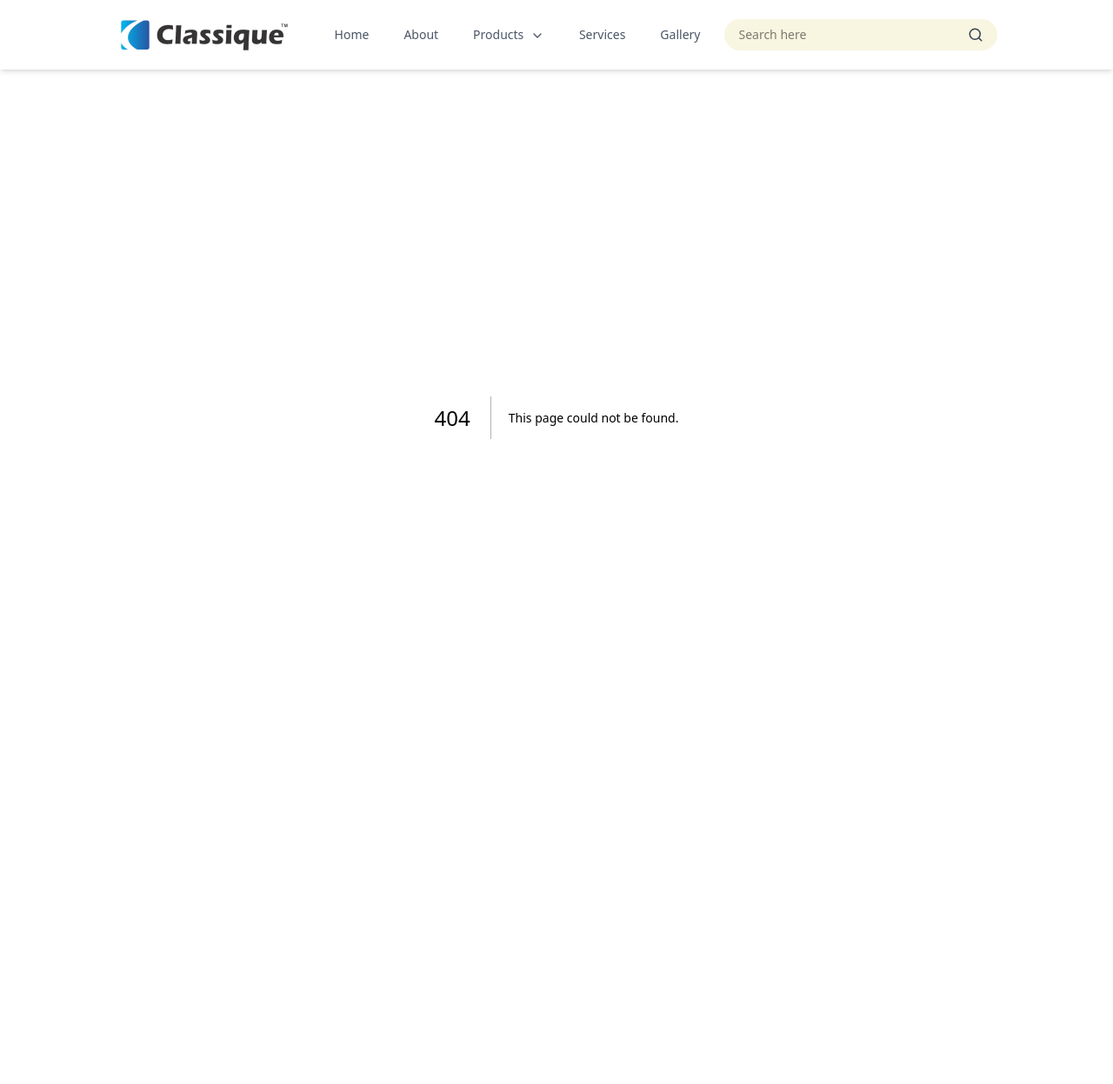
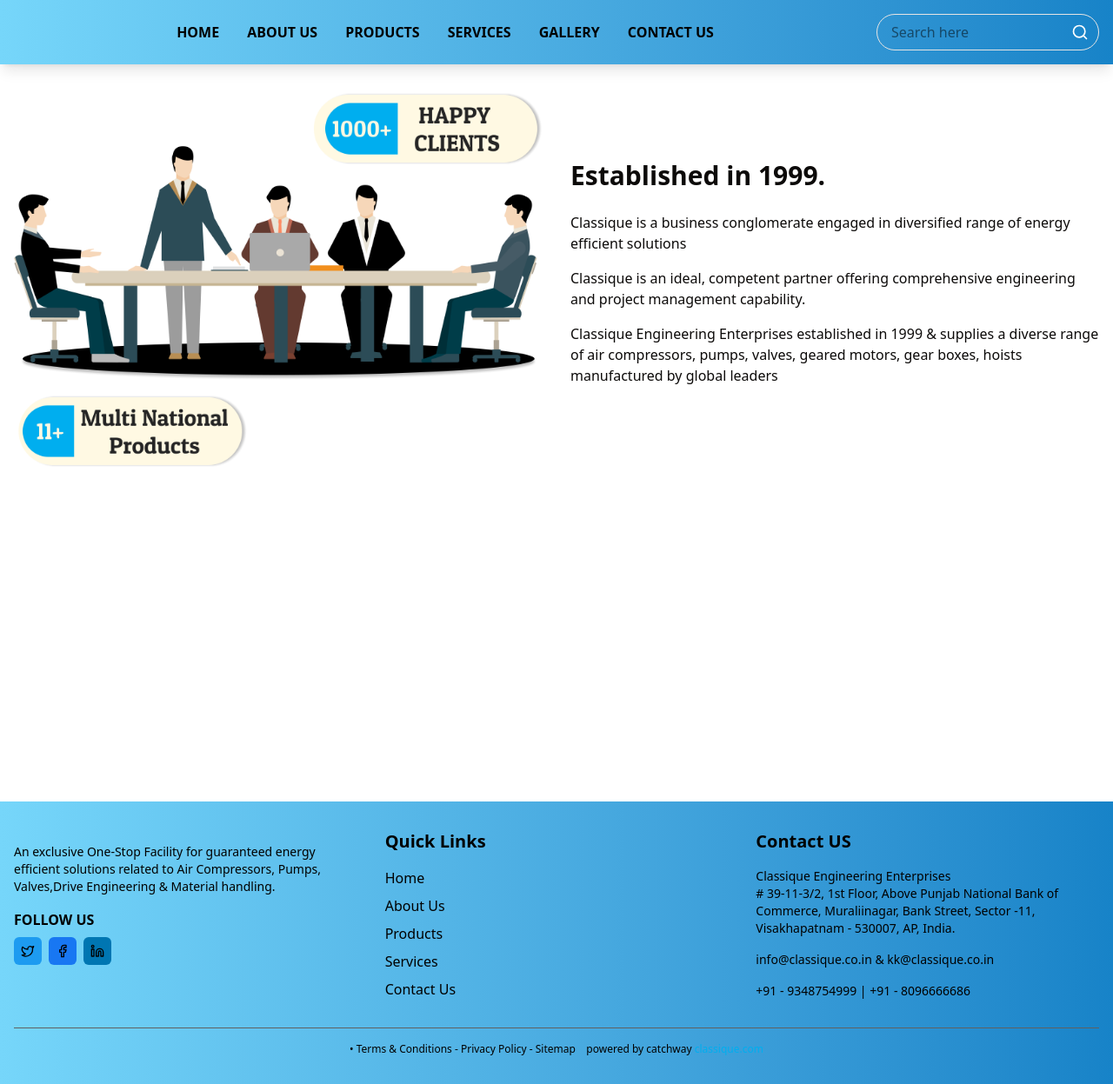
Before and after one commit to dinokage/vishwambhara, a Next.js app: page /about in a window 1280 px wide. Before the commit this address had no page. Shown: the whole page at 87% size. Before the commit the page ends 880 px from the top, so only its background shows below. Built offline with nearby package versions, Linux system fonts and the light colour scheme.

Commit message:
added header,footer and about us

```diff
--- /dev/null
+++ b/src/app/about/page.tsx
@@ -0,0 +1,6 @@
+import Aboutuspage from "@/components/aboutus/about"
+export default function About() {
+    return (
+        <Aboutuspage/>
+    )
+}
--- a/src/app/layout.tsx
+++ b/src/app/layout.tsx
@@ -2,6 +2,7 @@
 import { Geist, Geist_Mono } from "next/font/google";
 import "./globals.css";
 import Navbar from "@/components/NavBar";
+import Footer from "@/components/ui/footer";
 
 const geistSans = Geist({
   variable: "--font-geist-sans",
@@ -30,6 +31,8 @@
       >
         <Navbar />
         {children}
+        <Footer/>
+
       </body>
     </html>
   );
--- a/src/components/NavBar.tsx
+++ b/src/components/NavBar.tsx
@@ -1,138 +1,99 @@
-'use client'
+"use client";
 
-import { useState } from 'react'
-import Link from 'next/link'
-import Image from "next/image"
-import { Menu, ChevronDown, Search } from 'lucide-react'
-// import { Button } from '@/components/ui/button'
-import {
-  DropdownMenu,
-  DropdownMenuContent,
-  DropdownMenuItem,
-  DropdownMenuTrigger,
-} from "@/components/ui/dropdown-menu"
-// import { RainbowButton } from '@/components/ui/rainbow-button'
+import { useRouter } from "next/navigation";
+import Link from "next/link";
+import { Search } from "lucide-react";
+import { useEffect, useState } from "react";
 
-const navItems = [
-  { name: 'Home', href: '/' },
-  { name: 'About', href: '/about' },
-  {
-    name: 'Products',
-    href: '/products',
-    dropdown: [
-      { name: 'IT Services', href: '/it-services' },
-      { name: 'Engineering services', href: '/engg-services' },
-    ],
-  },
-  { name: 'Services', href: '/projects' },
-  { name: 'Gallery', href: '/gallery' },
-]
+export default function Navbar() {
+  const [isRouterReady, setIsRouterReady] = useState(false);
+  const router = useRouter();
 
-const Navbar = () => {
-  const [isOpen, setIsOpen] = useState(false)
+  useEffect(() => {
+    if (router) {
+      setIsRouterReady(true);
+    }
+  }, [router]);
+
+  const handleSearch = (event: React.FormEvent<HTMLFormElement>) => {
+    event.preventDefault();
+    const query = searchQuery.trim().toLowerCase();
+
+    if (isRouterReady) {
+      switch (query) {
+        case "home":
+          router.push("/");
+          break;
+        case "about us":
+          router.push("/about");
+          break;
+        case "products":
+          router.push("/products");
+          break;
+        case "services":
+          router.push("/services");
+          break;
+          case "contact us":
+          router.push("/ContactUs");
+          break;
+        case "gallery":
+          router.push("/gallery");
+          break;
+        default:
+          // Handle any other cases if needed
+          break;
+      }
+    }
+  };
+
+  const [searchQuery, setSearchQuery] = useState("");
 
   return (
-    <nav className="bg-white shadow-md w-screen">
-      <div className="container mx-auto px-4 py-2 sm:px-6 lg:px-8">
-        <div className="flex w-full justify-center h-16">
+    <header className="bg-gradient-to-l from-[#1783C8] to-[#76D6FA] text-black shadow-lg  sticky top-0 z-50">
+      <div className="container mx-auto px-4 py-4 flex flex-wrap items-center justify-between">
         <div className="flex items-center">
-            <div className="flex-shrink-0">
-              <Link href="/" className="text-2xl font-bold text-gray-800"><Image src="/logo.png" width={200} height={80} alt="HexaSphere"  /></Link>
+          <Link href="/" className="flex items-center">
+          </Link>
         </div>
-            <div className="hidden md:block">
-              <div className="ml-10 flex items-baseline space-x-4">
-                {navItems.map((item) => (
-                  item.dropdown ? (
-                    <DropdownMenu key={item.name}>
-                      <DropdownMenuTrigger className="text-gray-600 hover:text-gray-900 px-3 py-2 rounded-md text-sm font-medium focus:outline-none">
-                        {item.name} <ChevronDown className="inline-block ml-1 h-4 w-4" />
-                      </DropdownMenuTrigger>
-                      <DropdownMenuContent>
-                        {item.dropdown.map((subItem) => (
-                          <DropdownMenuItem key={subItem.name}>
-                            <Link href={subItem.href} className="w-full">
-                              {subItem.name}
+
+        <nav className="hidden md:flex space-x-8">
+          <Link href="/" className="hover:text-[#00aeef] font-bold">
+            HOME
           </Link>
-                          </DropdownMenuItem>
-                        ))}
-                      </DropdownMenuContent>
-                    </DropdownMenu>
-                  ) : (
-                    <Link
-                      key={item.name}
-                      href={item.href}
-                      className="text-gray-600 hover:text-gray-900 px-3 py-2 rounded-md text-sm font-medium"
-                    >
-                      {item.name}
+          <Link href="/about" className="hover:text-[#00aeef] font-bold">
+            ABOUT US
           </Link>
-                  )
-                ))}
-            <div className="flex items-center float-right bg-[#f8f5e1] rounded-full px-4 py-2">
+          <Link href="/products" className="hover:text-[#00aeef] font-bold">
+            PRODUCTS
+          </Link>
+          <Link href="/services" className="hover:text-[#00aeef] font-bold">
+            SERVICES
+          </Link>
+          <Link href="/gallery" className="hover:text-[#00aeef] font-bold">
+            GALLERY
+        </Link>
+
+           <Link href="/contact" className="hover:text-[#00aeef] font-bold">
+            CONTACT US
+          </Link>
+
+        </nav>
+
+        <div className="relative mt-4 md:mt-0 w-full md:w-auto">
+          <form onSubmit={handleSearch} className="w-full">
             <input
               type="text"
               placeholder="Search here"
-                className="bg-transparent border-none focus:outline-none text-sm w-32 md:w-48 lg:w-64"
+              className="w-full md:w-64 px-4 py-2 rounded-full border text-black"
+              value={searchQuery}
+              onChange={(e) => setSearchQuery(e.target.value)}
             />
-              <button className="ml-2 text-gray-700">
-                <Search size={18} />
+            <button type="submit" className="absolute right-3 top-1/2 transform -translate-y-1/2">
+              <Search className="h-5 w-5 text-white" />
             </button>
+          </form>
         </div>
       </div>
-              </div>
-              <div className="relative">
-            </div>
-          </div>
-          <div className="hidden md:block">
-          {/* <Button>Contact</Button> */}
-          </div>
-          <div className="md:hidden">
-            <button
-              onClick={() => setIsOpen(!isOpen)}
-              className="inline-flex items-center justify-center p-2 rounded-md text-gray-400 hover:text-gray-500 hover:bg-gray-100 focus:outline-none focus:ring-2 focus:ring-inset focus:ring-indigo-500"
-            >
-              <span className="sr-only">Open main menu</span>
-              <Menu className="block h-6 w-6" aria-hidden="true" />
-            </button>
-          </div>
-        </div>
-      </div>
-      {isOpen && (
-        <div className="md:hidden">
-          <div className="px-2 pt-2 pb-3 space-y-1 sm:px-3">
-            {navItems.map((item) => (
-              item.dropdown ? (
-                <div key={item.name} className="space-y-1">
-                  <div className="text-gray-600 px-3 py-2 rounded-md text-base font-medium">
-                    {item.name}
-                  </div>
-                  {item.dropdown.map((subItem) => (
-                    <Link
-                      key={subItem.name}
-                      href={subItem.href}
-                      className="text-gray-600 hover:text-gray-900 block px-3 py-2 rounded-md text-sm font-medium pl-6"
-                      onClick={() => setIsOpen(false)}
-                    >
-                      {subItem.name}
-                    </Link>
-                  ))}
-                </div>
-              ) : (
-                <Link
-                  key={item.name}
-                  href={item.href}
-                  className="text-gray-600 hover:text-gray-900 block px-3 py-2 rounded-md text-base font-medium"
-                  onClick={() => setIsOpen(false)}
-                >
-                  {item.name}
-                </Link>
-              )
-            ))}
-            {/* <Button className="w-full mt-4">Contact</Button> */}
-          </div>
-        </div>
-      )}
-    </nav>
-  )
+    </header>
+  );
 }
-
-export default Navbar
--- /dev/null
+++ b/src/components/aboutus/about.tsx
@@ -0,0 +1,64 @@
+import Image from "next/image"
+// import { Search, Twitter, Facebook, Linkedin, MapPin, Mail, Phone } from "lucide-react"
+// import Link from "next/link"
+
+export default function Aboutpage() {
+  return (
+    <main className="min-h-screen bg-white">
+      {/* Navigation Bar */}
+
+
+      {/* About Us Header */}
+      {/* <div className="relative">
+        <div className="bg-[#252525] h-32 rounded-b-[50%] flex items-center justify-center">
+          <h1 className="text-[#00aeef] text-4xl font-bold">About Us</h1>
+        </div>
+      </div> */}
+
+      {/* About Us Content */}
+      <div className="container mx-auto px-4 py-8">
+        <div className="flex flex-col md:flex-row gap-8 items-center">
+          {/* Left side - Image with stats */}
+          <div className="relative w-full md:w-1/2">
+            <Image
+              src="/carousel/aboutimage.png"
+              alt="Business Meeting"
+              width={800}
+              height={600}
+              className="rounded-lg"
+            />
+
+            {/* Stats Pills */}
+
+
+
+
+            {/* Handshake Image */}
+
+          </div>
+
+          {/* Right side - Text content */}
+          <div className="w-full md:w-1/2 mt-16 md:mt-0">
+            <h2 className="text-3xl font-bold mb-6">Established in 1999.</h2>
+
+            <p className="mb-4">
+            Classique is a business conglomerate engaged in diversified range of energy efficient solutions
+            </p>
+
+            <p className="mb-4">
+            Classique is an ideal, competent partner offering comprehensive engineering and project management capability.
+
+            </p>
+
+            <p className="mb-4">
+            Classique Engineering Enterprises established in 1999 & supplies a diverse range of air compressors, pumps, valves, geared motors, gear boxes, hoists manufactured by global leaders
+            </p>
+          </div>
+        </div>
+      </div>
+
+
+
+    </main>
+  )
+}
--- /dev/null
+++ b/src/components/ui/footer.tsx
@@ -0,0 +1,96 @@
+import { Facebook, Linkedin, Twitter } from 'lucide-react'
+import Link from 'next/link'
+import React from 'react'
+
+function Footer() {
+  return (
+    <footer className="bg-gradient-to-l from-[#1783C8] to-[#76D6FA] text-black mt-12">
+        <div className="container mx-auto px-4 py-8">
+          <div className="grid grid-col-1 md:grid-cols-3 gap-8">
+            {/* Company Info */}
+            <div>
+              <div className="flex items-center mb-4">
+
+              </div>
+              <p className="text-sm mb-4">
+                An exclusive One-Stop Facility for guaranteed energy efficient solutions related to Air Compressors,
+                Pumps, Valves,Drive Engineering & Material handling.
+              </p>
+              <div>
+                <h4 className="font-bold mb-2">FOLLOW US</h4>
+                <div className="flex space-x-2">
+                  <a href="#" className="w-8 h-8 bg-[#1d9bf0] rounded-sm flex items-center justify-center">
+                    <Twitter className="h-4 w-4" />
+                  </a>
+                  <a href="#" className="w-8 h-8 bg-[#1877f2] rounded-sm flex items-center justify-center">
+                    <Facebook className="h-4 w-4" />
+                  </a>
+                  <a href="#" className="w-8 h-8 bg-[#0076b2] rounded-sm flex items-center justify-center">
+                    <Linkedin className="h-4 w-4" />
+                  </a>
+                </div>
+              </div>
+            </div>
+
+            {/* Quick Links */}
+            <div>
+              <h3 className="text-xl font-bold mb-4">Quick Links</h3>
+              <ul className="space-y-2">
+                <li>
+                  <Link href="/" className="hover:text-[#00aeef]">
+                    Home
+                  </Link>
+                </li>
+                <li>
+                  <Link href="/about" className="hover:text-[#00aeef]">
+                    About Us
+                  </Link>
+                </li>
+                <li>
+                  <Link href="/products" className="hover:text-[#00aeef]">
+                    Products
+                  </Link>
+                </li>
+                <li>
+                  <Link href="/services" className="hover:text-[#00aeef]">
+                    Services
+                  </Link>
+                </li>
+                <li>
+                  <Link href="/contact" className="hover:text-[#00aeef]">
+                    Contact Us
+                  </Link>
+                </li>
+              </ul>
+            </div>
+
+            {/* Contact Info */}
+            <div>
+              <h3 className="text-xl font-bold mb-4">Contact US</h3>
+              <div className="space-y-4">
+                <p className="text-sm">
+                  Classique Engineering Enterprises
+                  <br /># 39-11-3/2, 1st Floor, Above Punjab National Bank of Commerce, Muraliinagar, Bank Street,
+                  Sector -11,
+                  <br />
+                  Visakhapatnam - 530007, AP, India.
+                </p>
+                <p className="text-sm">info@classique.co.in & kk@classique.co.in</p>
+                <p className="text-sm">+91 - 9348754999 | +91 - 8096666686</p>
+              </div>
+            </div>
+          </div>
+
+          {/* Copyright */}
+          <div className="border-t border-[#606060] mt-8 pt-4 text-xs text-center">
+            <p>
+              • Terms & Conditions - Privacy Policy - Sitemap &nbsp;&nbsp; powered by catchway{" "}
+              <span className="text-[#00aeef]">classique.com</span>
+            </p>
+          </div>
+        </div>
+      </footer>
+  )
+}
+
+export default Footer
```
Also changed, not shown: public/carousel/aboutimage.png (added), public/clients/aboutimage.png (added). Lines whose indentation alone changed are shown as unchanged.
